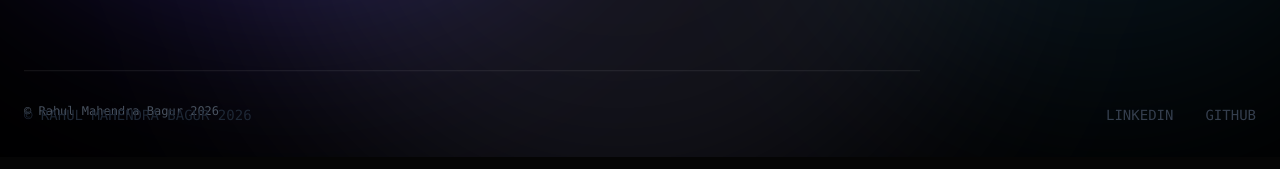
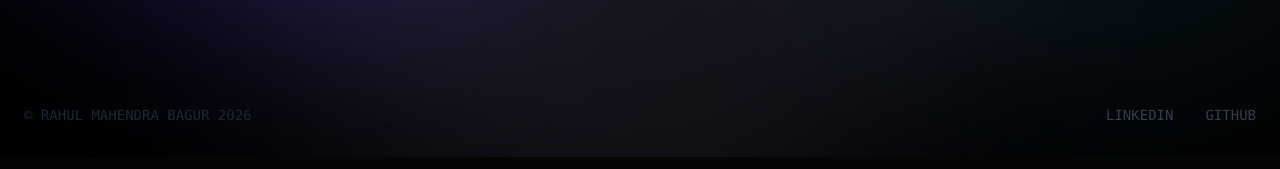
Before and after one commit to rahulbagur/rahulbagur.github.io, a React (Vite) app: page /#/ in a window 1280 px wide. Shown: the part 643-812 px from the top of the page. Built offline with nearby package versions, Linux system fonts and the light colour scheme.

Commit message:
UI: Remove redundant copyright and horizontal line from Home page

```diff
--- a/pages/Home.tsx
+++ b/pages/Home.tsx
@@ -30,11 +30,6 @@ const Home: React.FC = () => {
         </div>
       </div>
 
-      <div className="mt-24 border-t border-white/10 pt-8">
-        <p className="text-xs text-gray-600 font-mono">
-          © Rahul Mahendra Bagur 2026
-        </p>
-      </div>
     </div>
   );
 };
```
